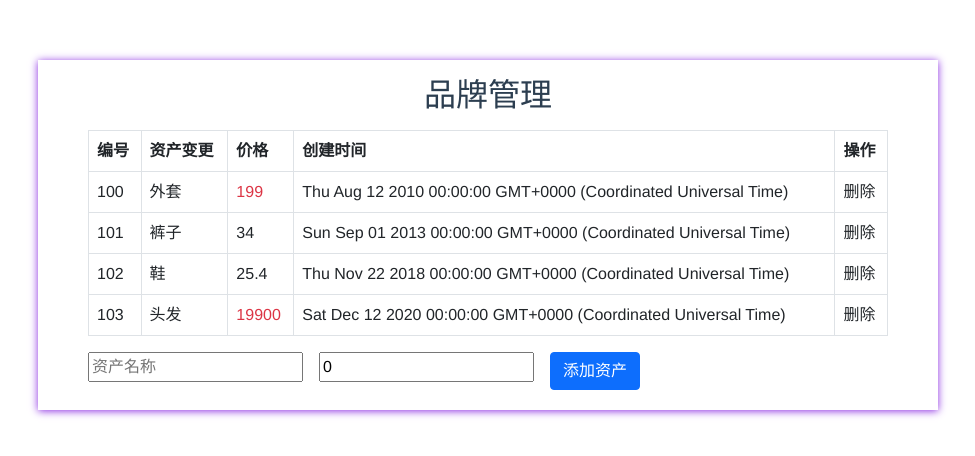
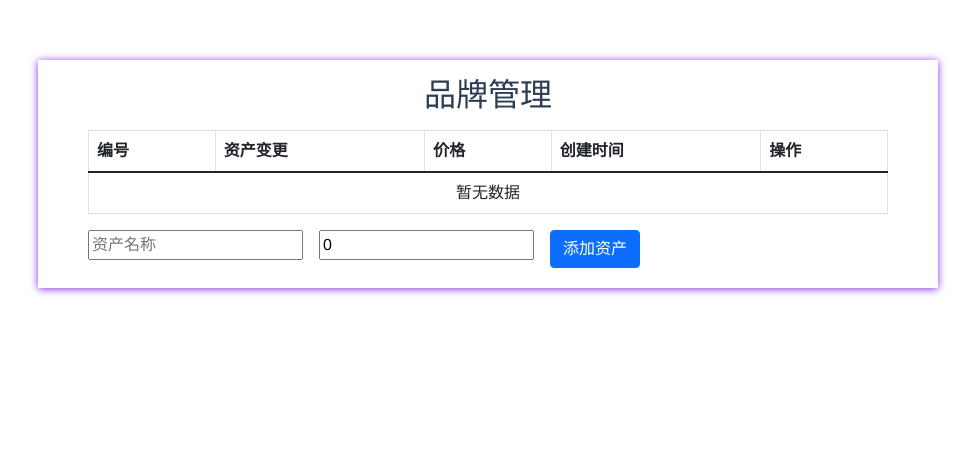
Before and after one commit to AaronGod/vueLearn, a Vue app: page / in a window 1280 px wide. Shown: the top 456 px of the page, without its empty margins (152-1127 px from the left). Built offline with nearby package versions, Linux system fonts and the light colour scheme; the HTML template or start-up script is replaced by a standard one.

Commit message:
增加本地数据存储  修复若干bug

```diff
--- a/src/components/BrandManage.vue
+++ b/src/components/BrandManage.vue
@@ -18,6 +18,11 @@
           <td class="del" @click="del(obj.id)">删除</td>
         </tr>
       </tbody>
+      <tfoot v-show="!list.length">
+        <tr>
+           <td colspan="5" style="text-align: center">暂无数据</td>
+        </tr>
+      </tfoot>
     </table>
     <form action="" class="form-inline d-flex">
         <div>
@@ -51,12 +56,7 @@ export default {
   name: "BrandManage",
   data() {
     return {
-      list: [
-        { id: 100, name: "外套", price: 199, time: new Date("2010-08-12") },
-        { id: 101, name: "裤子", price: 34, time: new Date("2013-09-01") },
-        { id: 102, name: "鞋", price: 25.4, time: new Date("2018-11-22") },
-        { id: 103, name: "头发", price: 19900, time: new Date("2020-12-12") },
-      ],
+      list: JSON.parse(localStorage.getItem('goodsList')) || [],
       name: "",
       price: 0,
     };
@@ -68,17 +68,25 @@ export default {
         return
       }
       this.list.push({
-        id: this.list.length? this.list[this.list.length-1].id + 1:1,
+        id: this.list.length? this.list[this.list.length-1].id + 1:100,
         name: this.name,
         price:this.price,
         time: new Date().toLocaleString()
       })
-
-
+      this.name=''
+      this.price=0
     },
     del(id){
       const index = this.list.findIndex(item=>item.id===id)
       this.list.splice(index,1)
+    }
+  },
+  watch:{
+    list:{
+      deep:true,
+      handler:function(){
+        localStorage.setItem('goodsList',JSON.stringify(this.list))
+      }
     }
   }
 };
```
